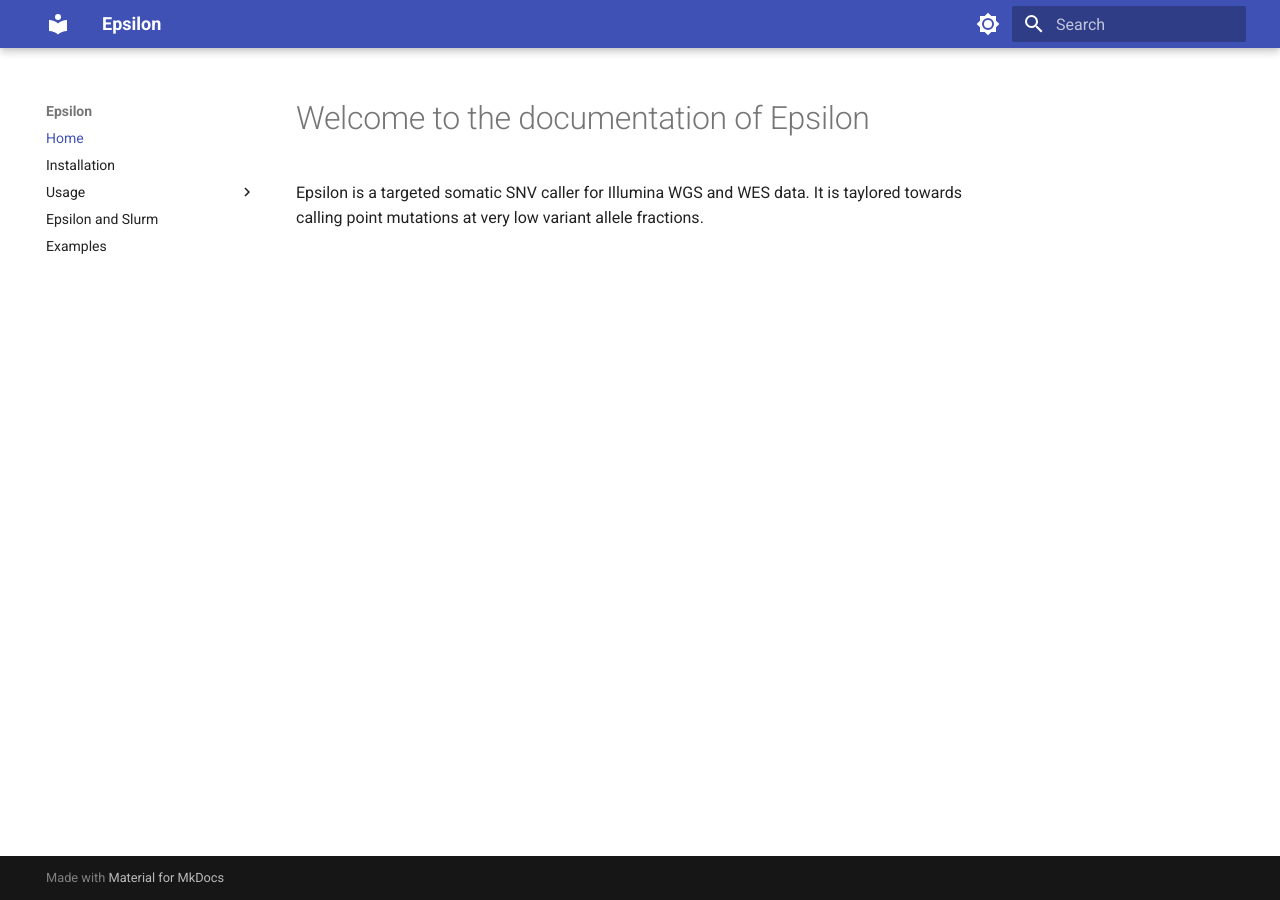
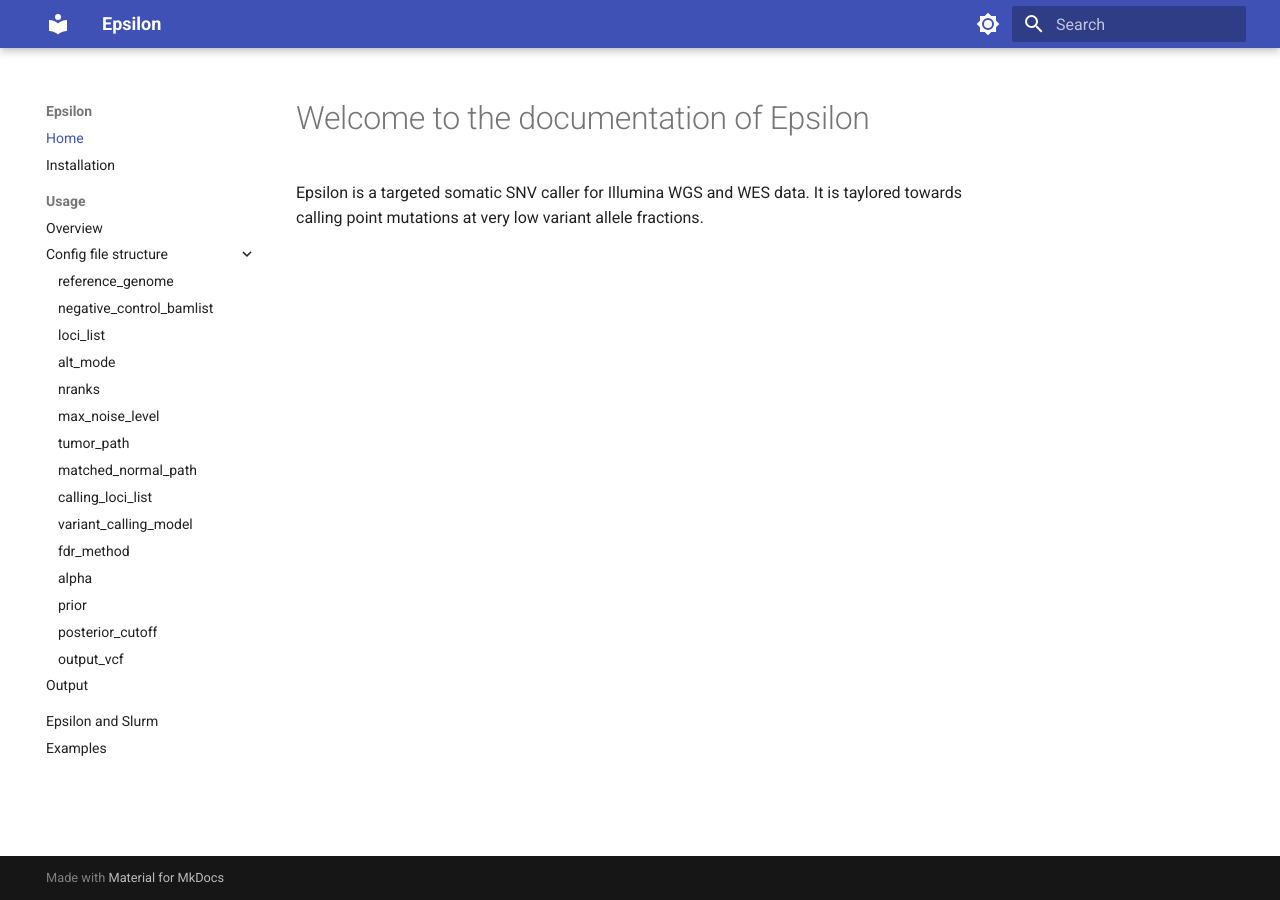
Before and after one commit to JakubLiu/Epsilon, an MkDocs documentation site: the page built from docs/index.md, in a window 1280 px wide. Built offline with MkDocs 1.6.1 and Material for MkDocs 9.7.7, drawn with Linux system fonts in a browser that asks for light colours.

Commit message:
minor docs update

```diff
--- a/mkdocs.yml
+++ b/mkdocs.yml
@@ -6,6 +6,8 @@ theme:
 
   features:
     - content.code.copy
+    - navigation.expand
+    - navigation.sections
 
   palette:
 
```
